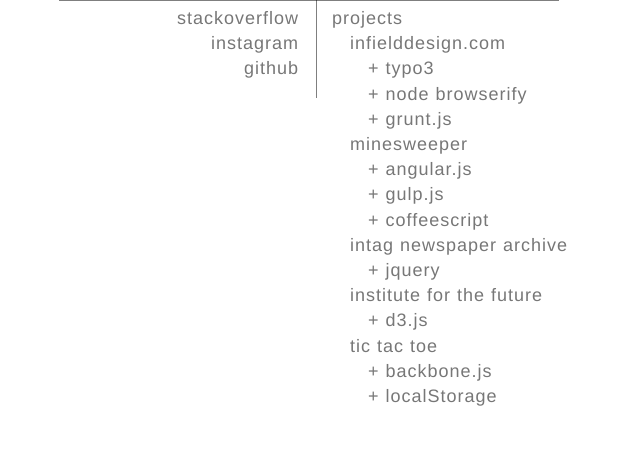
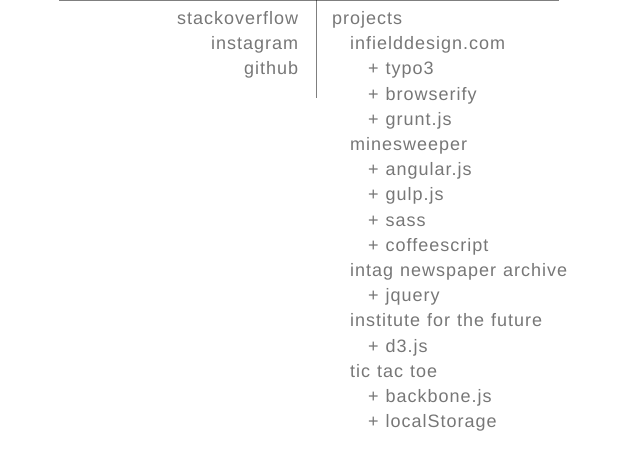
Before and after one commit to whroman/new_site, a website: page index.html in a window 1280 px wide. Both pictures are taken after a click on the element "projects". Shown: the part 172-642 px from the top of the page, without its empty margins (331-971 px from the left). Drawn offline with Linux system fonts and the light colour scheme.

Commit message:
Updated projects list with new iftf link

```diff
--- a/index.html
+++ b/index.html
@@ -50,7 +50,7 @@
                         </li>
                         <li class="indent">
                             <a href="https://github.com/substack/node-browserify">
-                                + node browserify
+                                + browserify
                             </a>
                         </li>
                         <li class="indent">
@@ -78,6 +78,11 @@
                             </a>
                         </li>
                         <li class="indent">
+                            <a href="http://sass-lang.com/">
+                                + <h3>sass</h3>
+                            </a>
+                        </li>
+                        <li class="indent">
                             <a href="http://coffeescript.org/">
                                 + <h3>coffeescript</h3>
                             </a>
@@ -102,7 +107,7 @@
                 <li>
                     <ul>
                         <li class="header">
-                            <a href="http://www.infielddesign.com/blog/orbital-relationships-in-d3js-force-graphs/">
+                            <a href="http://www.infielddesign.com/team/news/post/orbital-relationships-in-d3js-force-graphs/">
                                 institute for the future
                             </a>
                         </li>
```
